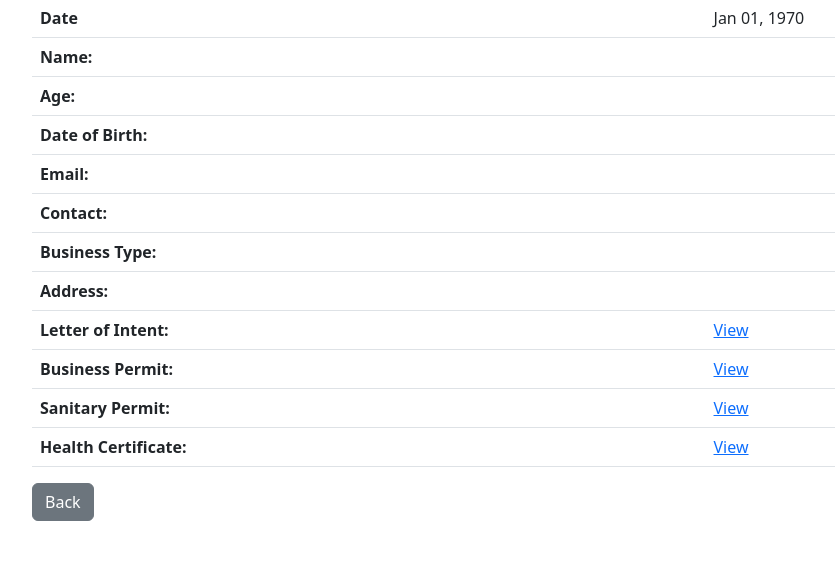
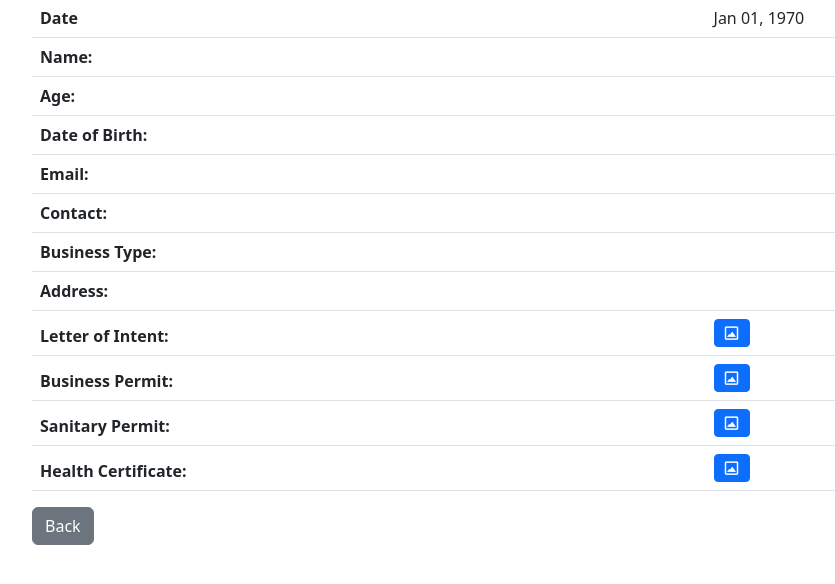
Before and after one commit to joshuabalansa/chmsu_tenant_management_system, a PHP site: page /admin/applicant_info.php in a window 1280 px wide. Shown: the part 151-735 px from the top of the page, without its empty margins (50-885 px from the left). Run offline with PHP 8.4, Linux system fonts and the light colour scheme; a user stored in the database is signed in; data comes from the database, SQL or seed files in the repository; data that the repository does not hold is empty.

Commit message:
image fix

```diff
--- a/admin/applicant_info.php
+++ b/admin/applicant_info.php
@@ -88,25 +88,33 @@ if (isset($_SESSION["id"])) :
                     <tr>
                         <th>Letter of Intent:</th>
                         <td>
-                            <a href="#" class="link-primary">View</a>
+                            <a href="#" data-bs-toggle="modal" data-bs-target="#view1" class="btn-sm btn btn-primary">
+                                <i class='bx bx-image-alt'></i>
+                            </a>
                         </td>
                     </tr>
                     <tr>
                         <th>Business Permit:</th>
                         <td>
-                            <a href="#" class="link-primary">View</a>
+                            <a href="#" data-bs-toggle="modal" data-bs-target="#view2" class="btn-sm btn btn-primary">
+                                <i class='bx bx-image-alt'></i>
+                            </a>
                         </td>
                     </tr>
                     <tr>
                         <th>Sanitary Permit:</th>
                         <td>
-                            <a href="#" class="link-primary">View</a>
+                            <a href="#" data-bs-toggle="modal" data-bs-target="#view3" class="btn-sm btn btn-primary">
+                                <i class='bx bx-image-alt'></i>
+                            </a>
                         </td>
                     </tr>
                     <tr>
                         <th>Health Certificate:</th>
                         <td>
-                            <a href="#" data-bs-toggle="modal" data-bs-target="#view4" class="link-primary">View</a>
+                            <a href="#" data-bs-toggle="modal" data-bs-target="#view4" class="btn-sm btn btn-primary">
+                                <i class='bx bx-image-alt'></i>
+                            </a>
                         </td>
                     </tr>
                 </thead>
@@ -127,17 +135,57 @@ endif;
 <div class="modal fade" id="view4" tabindex="-1" aria-labelledby="exampleModalLabel" aria-hidden="true">
     <div class="modal-dialog modal-lg">
         <div class="modal-content">
-            <div class="modal-header">
-                <h1 class="modal-title fs-5" id="exampleModalLabel">Letter of intent</h1>
-                <button type="button" class="btn-close" data-bs-dismiss="modal" aria-label="Close"></button>
-            </div>
             <div class="modal-body">
                 <img width="100%" src="../uploads/<?php echo $db_h_certificate ?>" alt="">
             </div>
             <div class="modal-footer">
                 <button type="button" class="btn btn-outline-secondary" data-bs-dismiss="modal">Close</button>
-                <button type="button" class="btn btn-primary">Download</button>
+                <a href='../uploads/<?php echo $db_h_certificate ?>' type="button" class="btn btn-primary" download>Download</a>
             </div>
         </div>
     </div>
 </div>
+
+
+<div class="modal fade" id="view3" tabindex="-1" aria-labelledby="exampleModalLabel" aria-hidden="true">
+    <div class="modal-dialog modal-lg">
+        <div class="modal-content">
+            <div class="modal-body">
+
+                <img width="100%" src="../uploads/<?php echo $db_b_permit ?>" alt="">
+            </div>
+            <div class="modal-footer">
+                <button type="button" class="btn btn-outline-secondary" data-bs-dismiss="modal">Close</button>
+                <a href='../uploads/<?php echo $db_b_permit ?>' type="button" class="btn btn-primary" download>Download</a>
+            </div>
+        </div>
+    </div>
+</div>
+
+<div class="modal fade" id="view2" tabindex="-1" aria-labelledby="exampleModalLabel" aria-hidden="true">
+    <div class="modal-dialog modal-lg">
+        <div class="modal-content">
+            <div class="modal-body">
+                <img width="100%" src="../uploads/<?php echo $db_s_permit ?>" alt="">
+            </div>
+            <div class="modal-footer">
+                <button type="button" class="btn btn-outline-secondary" data-bs-dismiss="modal">Close</button>
+                <a href='../uploads/<?php echo $db_s_permit ?>' type="button" class="btn btn-primary" download>Download</a>
+            </div>
+        </div>
+    </div>
+</div>
+
+<div class="modal fade" id="view1" tabindex="-1" aria-labelledby="exampleModalLabel" aria-hidden="true">
+    <div class="modal-dialog modal-lg">
+        <div class="modal-content">
+            <div class="modal-body">
+                <img width="100%" src="../uploads/<?php echo $db_l_intent ?>" alt="">
+            </div>
+            <div class="modal-footer">
+                <button type="button" class="btn btn-outline-secondary" data-bs-dismiss="modal">Close</button>
+                <a href='../uploads/<?php echo $db_l_intent ?>' type="button" class="btn btn-primary" download>Download</a>
+            </div>
+        </div>
+    </div>
+</div>
```
Also changed, not shown: admin/notify.php (+2 -9 lines).
